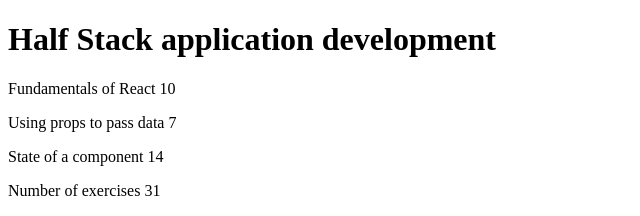
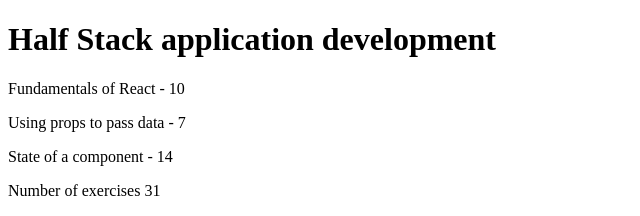
Before and after one commit to heguilenjuan/fullstackopen, a React (Vite) app in the folder part1/: page / in a window 1280 px wide. Shown: the top 216 px of the page, without its empty margins (0-640 px from the left). Built offline with nearby package versions, Linux system fonts and the light colour scheme.

Commit message:
exercise 1.2

```diff
--- a/part1/src/Content.jsx
+++ b/part1/src/Content.jsx
@@ -1,15 +1,20 @@
+
+const Part = (props) => {
+    return (
+        <p>
+            {props.part} - {props.exercise}
+        </p>
+    )
+}
+
+
 const Content = (props) => {
     return(
         <>
-            <p>
-                {props.part1} {props.exercises1}
-            </p>
-            <p>
-                {props.part2} {props.exercises2}
-            </p>
-            <p>
-                {props.part3} {props.exercises3}
-            </p>
+            <Part part={props.part1} exercise={props.exercises1}/>
+            <Part part={props.part2} exercise={props.exercises2}/>
+            <Part part={props.part3} exercise={props.exercises3}/>
+
         </>
     )
 }
```
